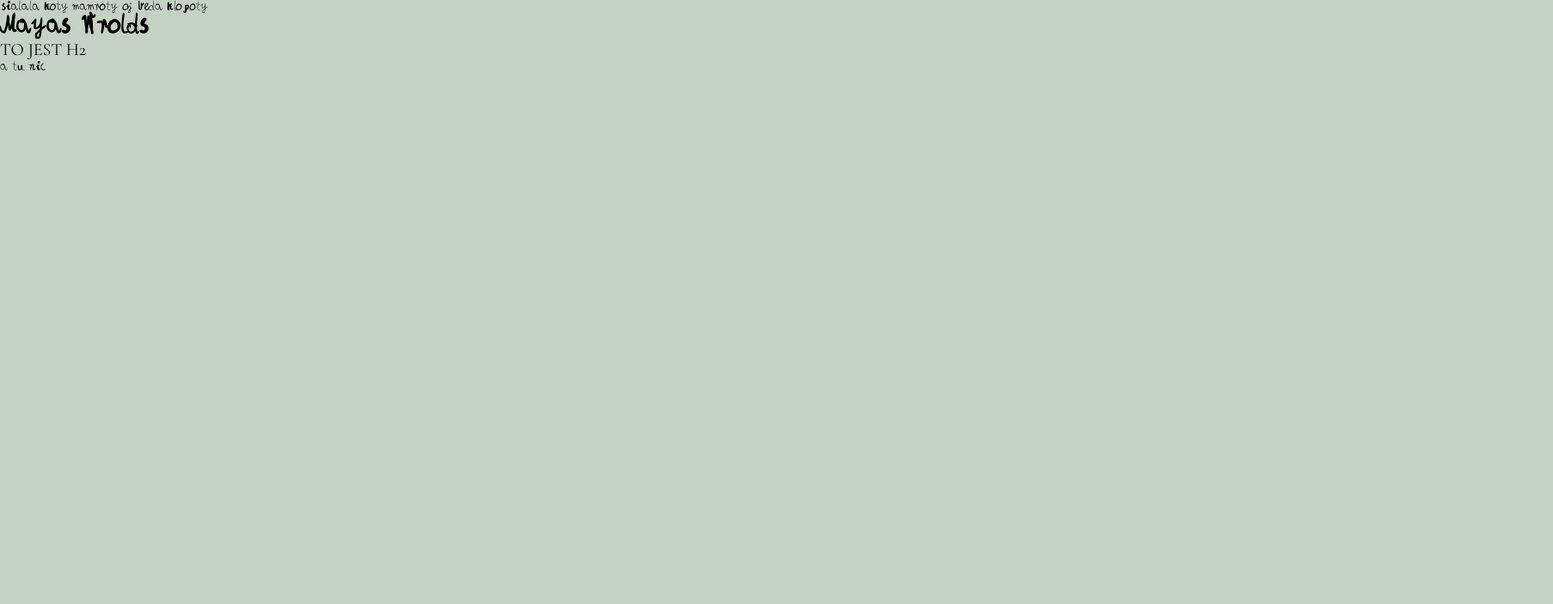
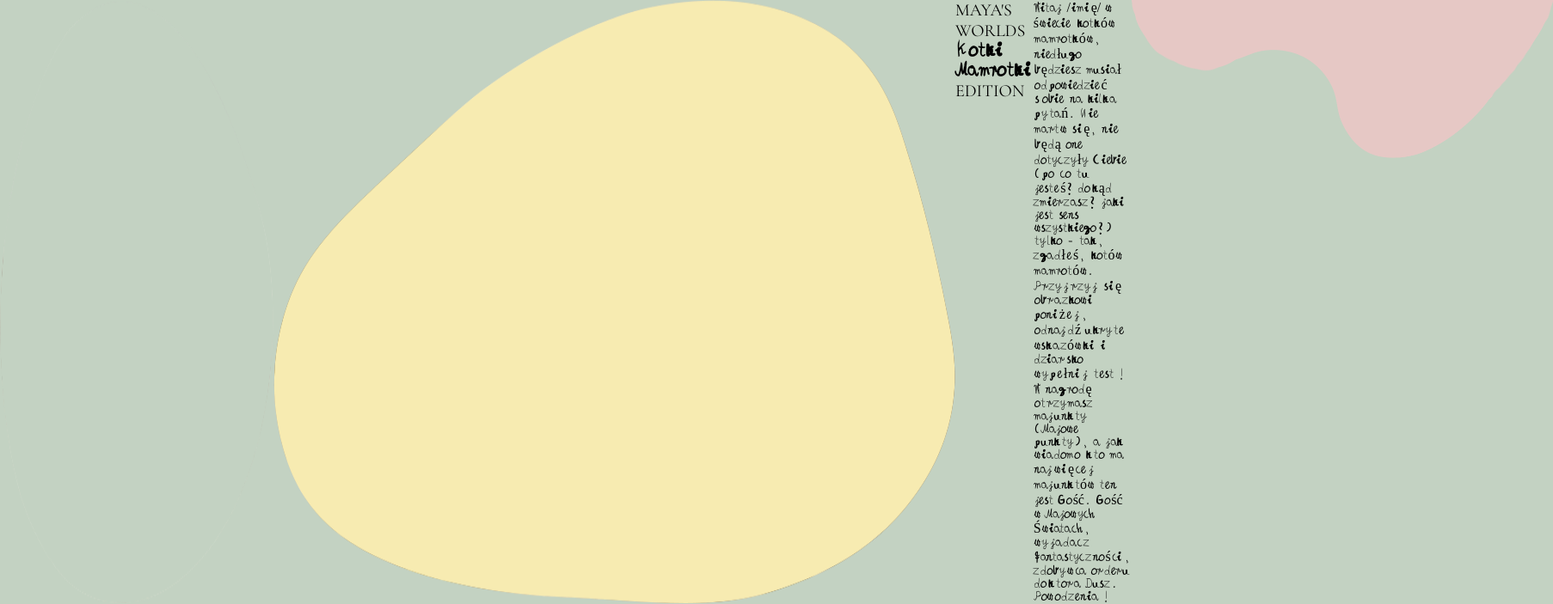
Before and after one commit to adriannagryglak/mayas-worlds, a website: page html/kotki-mamrotki.html in a window 1280 px wide. Shown: the top 703 px of the page at 86% size, 1806 px wide, since content can reach past the window. Drawn offline with nearby package versions, Linux system fonts and the light colour scheme; files whose address does not match are found by name.

Commit message:
Made home section in subpage

```diff
--- a/html/kotki-mamrotki.html
+++ b/html/kotki-mamrotki.html
@@ -1,19 +1,63 @@
 <!DOCTYPE html>
 <html lang="en">
-<head>
-    <meta charset="UTF-8">
-    <meta http-equiv="X-UA-Compatible" content="IE=edge">
-    <meta name="viewport" content="width=device-width, initial-scale=1.0">
+  <head>
+    <meta charset="UTF-8" />
+    <meta http-equiv="X-UA-Compatible" content="IE=edge" />
+    <meta name="viewport" content="width=device-width, initial-scale=1.0" />
     <link
       href="https://fonts.googleapis.com/css2?family=Cormorant+Garamond:wght@400;500;600;700&display=swap"
-      rel="stylesheet">
-    <link rel="stylesheet" href="../css/partials/kotki-mamrotki-style.css">
-    <title>Document</title>
-</head>
-<body>
-    sialala koty mamroty oj beda klopoty
-    <h1>Mayas Wrolds</h1>
-    <h2>to jest h2 </h2>
-  a tu nic
-</body>
+      rel="stylesheet"
+    />
+    <link rel="stylesheet" href="../css/partials/kotki-mamrotki-style.css" />
+    <title>Kotki Mamrotki</title>
+  </head>
+  <body>
+    <section class="home">
+      <img src="../images/oval-1.png" class="oval-1" />
+      <img src="../images/oval-3.png" class="oval-3" />
+      <div class="oval-background">
+        <h2 class="welcome-title">MAYA's WORLDs</h2>
+        <h1>Kotki Mamrotki</h1>
+        <h2 class="detail-title">edition</h2>
+      </div>
+      <div class="welcome">
+        <p class="welcome-caption">
+          Witaj /imię/ w świecie kotków mamrotków, niedługo będziesz musiał
+          odpowiedzieć sobie na kilka pytań. Nie martw się, nie będą one
+          dotyczyły Ciebie (po co tu jesteś? dokąd zmierzasz? jaki jest sens
+          wszystkiego?) tylko - tak, zgadłeś, kotów mamrotów. Przyjrzyj się
+          obrazkowi poniżej, odnajdź ukryte wskazówki i dziarsko wypełnij test !
+          W nagrodę otrzymasz majunkty (Majowe punkty), a jak wiadomo kto ma
+          najwięcej majunktów ten jest Gość. Gość w Majowych Światach, wyjadacz
+          fantastyczności, zdobywca orderu doktora Dusz. Powodzenia !
+        </p>
+      </div>
+      <div class="oval-bottom">
+        <img src="../images/kotki-mamrotki/oval-bottom.png" />
+      </div>
+    </section>
+
+    <section class="mamrotki-map">
+      <div class="map-container">
+        <img src="../images/kotki-mamrotki/mamrotki.png" />
+        <div class="tooltip thief" title="błyskotki, laptop, portfel"></div>
+        <div class="tooltip biuro" title="VAT, brutto, netto czy PIT?"></div>
+        <div class="tooltip painter" title="resztka karmazynowego akwamarynu"></div>
+        <div class="tooltip musician" title="dzyń"></div>
+        <div class="tooltip clown" title="uhh, byle nie upuścić byle nie upuścić"></div>
+        <div class="tooltip cook" title="bezglutenowy na mleku owsianym"></div>
+        <div class="tooltip scream" title="iiiiiiii !!!"></div>
+        <div class="tooltip ski" title="rossignole do freestylu"></div>
+        <div class="tooltip runner" title="tempo odcinka: 3 minuty 50 sekund na kilometr"></div>
+        <div class="tooltip bus" title="następny przystanek Planeta Pana Ludka"></div>
+      </div>
+    </section>
+    <section class=""></section>
+
+    <footer>
+      <p><span>made with love</span>  by Adrianna Gryglak</p>
+    </footer>
+
+    <script src="../js/kotki-mamrotki-script.js"></script>
+  </body>
 </html>
--- a/js/kotki-mamrotki-script.js
+++ b/js/kotki-mamrotki-script.js
@@ -0,0 +1 @@
+console.log('witaj w swiecie kotkow mamrotkow');
--- a/package.json
+++ b/package.json
@@ -16,7 +16,7 @@
     "build-dev": "npm-run-all build-dev:sass build:autoprefixer",
     "build-dev:sass": "node-sass --output-style expanded --source-map true -o css sass",
     "watch": "npm-run-all build:* build-dev -p watch:*",
-    "watch:browsersync": "browser-sync start --server --files \"css/**/*.css\" \"*.html\" \"html/*.html\" ",
+    "watch:browsersync": "browser-sync start --server --files \"css/*.css\" \"css/partials/kotek-mamrotek-style.css\" \"*.html\" \"html/*.html\" ",
     "watch:sassprefixer": "onchange sass/**/*.scss -- npm run build-dev"
   },
   "keywords": [],
--- a/sass/partials/global.scss
+++ b/sass/partials/global.scss
@@ -32,6 +32,25 @@ h3{
   margin: 8% auto;
 }
 
+h1 {
+  margin: 50px 0;
+  font-family: $font-maya;
+  font-size: 40px;
+}
+
+.oval-background{
+  background-color: $light-pink;
+  border-radius: 0 0 200px 200px;
+  padding: 0 100px;
+  margin: 0 50px;
+  text-align: center;
+  display: flex;
+  justify-content: flex-end;
+  flex-direction: column;
+  align-content: flex-end;
+  z-index: 3;
+}
+
 /*animations*/
 
 @keyframes appear {
@@ -60,6 +79,11 @@ footer{
   background-color: white;
 }
 
+footer span{
+  font-family: $font-maya;
+  font-size: 18px;
+}
+
 /*media queries*/
 
 // .welcome-caption font size- z 25 zmneijszyc
--- a/sass/partials/kotki-mamrotki-style.scss
+++ b/sass/partials/kotki-mamrotki-style.scss
@@ -4,15 +4,203 @@
 @font-face {
   font-family: 'maja7regular';
   src: url('../../vendor/maya-font/maja7-webfont.woff2') format('woff2'),
-       url('../../vendor/maya-font/maja7-webfont.woff') format('woff');
+    url('../../vendor/maya-font/maja7-webfont.woff') format('woff');
   font-weight: normal;
   font-style: normal;
 }
 
 $font-maya: 'maja7regular', serif;
 
+/* home */
 
-body{
-    background-color: $green;
-    font-family: $font-maya;
+.home {
+  justify-content: flex-end;
+  align-items: center;
+  padding-top: 100px;
+  flex-direction: column;
 }
+
+.oval-1,
+.oval-3 {
+  position: absolute;
+}
+
+.oval-1 {
+  height: 300px;
+  top: 10%;
+  right: 8%;
+  filter: brightness(0) saturate(100%) invert(98%) sepia(53%) saturate(845%)
+    hue-rotate(321deg) brightness(103%) contrast(94%);
+  transition: all 0.5s ease;
+  animation: appear 1s linear 1s both;
+}
+
+.oval-3 {
+  height: 400px;
+  top: 20%;
+  left: -10%;
+  filter: brightness(0) saturate(100%) invert(83%) sepia(29%) saturate(208%)
+    hue-rotate(143deg) brightness(100%) contrast(86%);
+  transform: rotate(-40deg);
+  transition: all 1s ease;
+  animation: appear linear 0.7s both;
+}
+
+.oval-1:hover {
+  transform: rotate(-30deg) scale(1.2);
+}
+
+.oval-3:hover {
+  transform: rotate(200deg);
+}
+
+.oval-background {
+  min-height: 40vh;
+  border-radius: 200px 200px 0 0;
+}
+
+h1 {
+  font-family: $font-maya;
+  margin: 30px 0;
+  font-size: 45px;
+}
+
+.welcome-title {
+  margin-top: 50%;
+}
+
+.welcome-title,
+.detail-title {
+  text-transform: none;
+  font-size: 24px;
+}
+
+.detail-title {
+  margin-bottom: 50%;
+  position: relative;
+}
+
+.detail-title::before,
+.detail-title::after {
+  position: absolute;
+  content: '';
+  background-color: black;
+  width: 15px;
+  height: 1px;
+  top: 55%;
+}
+
+.detail-title::before {
+  transform: translateX(-150%);
+}
+
+.detail-title::after {
+  transform: translateX(50%);
+}
+
+.welcome {
+  background-color: white;
+  width: 60%;
+  padding: 80px;
+  margin: 0 auto;
+}
+
+.welcome-caption {
+  font-family: $font-text;
+  font-size: 25px;
+  animation: appear 1s linear 1s both;
+}
+
+.oval-bottom {
+  height: 200px;
+  width: 488px; //future problems with responsivnes
+  position: relative;
+}
+
+.oval-bottom img {
+  position: absolute;
+  height: 100%;
+  width: 100%;
+  object-fit: contain;
+}
+
+.mamrotki-map {
+  height: 90vh;
+  margin: 100px 50px;
+  justify-content: center;
+  align-items: center;
+}
+
+.map-container img {
+  max-height: 90vh;
+  max-width: 80vw;
+}
+
+.map-container {
+  position: absolute;
+}
+
+.tooltip {
+  position: absolute;
+  height: 7%;
+  width: 6%;
+  cursor: url(../../images/kotki-mamrotki/search-icon.png), help;
+}
+
+.thief {
+  top: 35%;
+  right: 27%;
+}
+.biuro {
+  top: 35%;
+  left: 11.5%;
+  height: 5%;
+  width: 4%;
+}
+.musician {
+  top: 13%;
+  left: 58%;
+  height: 5%;
+  width: 4%;
+}
+.clown {
+  top: 15%;
+  left: 30%;
+  height: 8%;
+  width: 7%;
+}
+
+.painter {
+  top: 24%;
+  left: 56%;
+  height: 6%;
+  width: 3%;
+}
+
+.cook {
+  top: 56%;
+  left: 12%;
+  height: 8%;
+  width: 7%;
+}
+
+.scream {
+  top: 70%;
+  left: 11%;
+}
+.ski {
+  top: 80%;
+  right: 9%;
+  width: 8%;
+}
+.bus {
+  bottom: 8%;
+  left: 50%;
+  width: 8%;
+}
+.runner {
+  top: 56%;
+  left: 52%;
+  height: 5%;
+  width: 4%;
+}
--- a/sass/partials/mw-home.scss
+++ b/sass/partials/mw-home.scss
@@ -9,29 +9,12 @@
   }
 
   .oval-background {
-    background-color: $light-pink;
     height: 100%;
-    border-radius: 0 0 200px 200px;
-    padding: 0 100px;
-    margin: 0 50px;
-    text-align: center;
-    display: flex;
-    justify-content: flex-end;
-    flex-direction: column;
-    align-content: flex-end;
-    z-index: 3;
     animation: showfromup 2s cubic-bezier(.37,.31,.5,1.52) forwards;
   }
 
-  .detail-title {
-    margin-bottom: 50%;
-  }
-
-  h1 {
-    margin: 50px 0;
-    font-family: $font-maya;
-    font-size: 40px;
-    position: relative;
+  h1{
+  position: relative;
   }
 
   h1::after{
@@ -41,7 +24,10 @@
     position: absolute;
     background-color: black;
     animation: appear 1s infinite ease;
+  }
 
+  .detail-title {
+    margin-bottom: 50%;
   }
 
   .oval-1{
```
Also changed, not shown: images/kotki-mamrotki/mamrotki-mobile.png (added), images/kotki-mamrotki/mamrotki.png (added), images/kotki-mamrotki/oval-bottom.png (added), images/kotki-mamrotki/search-icon.png (added).
